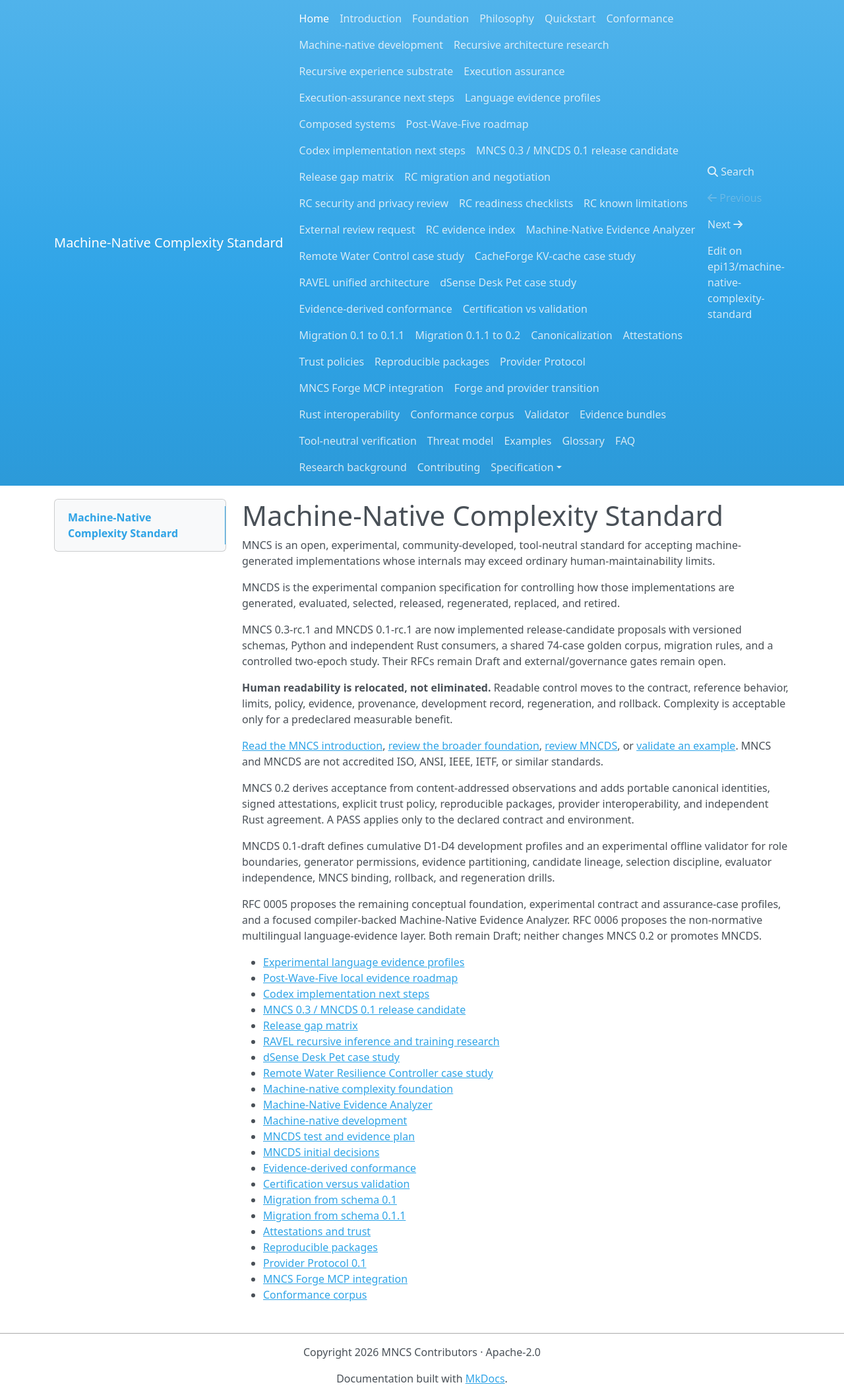
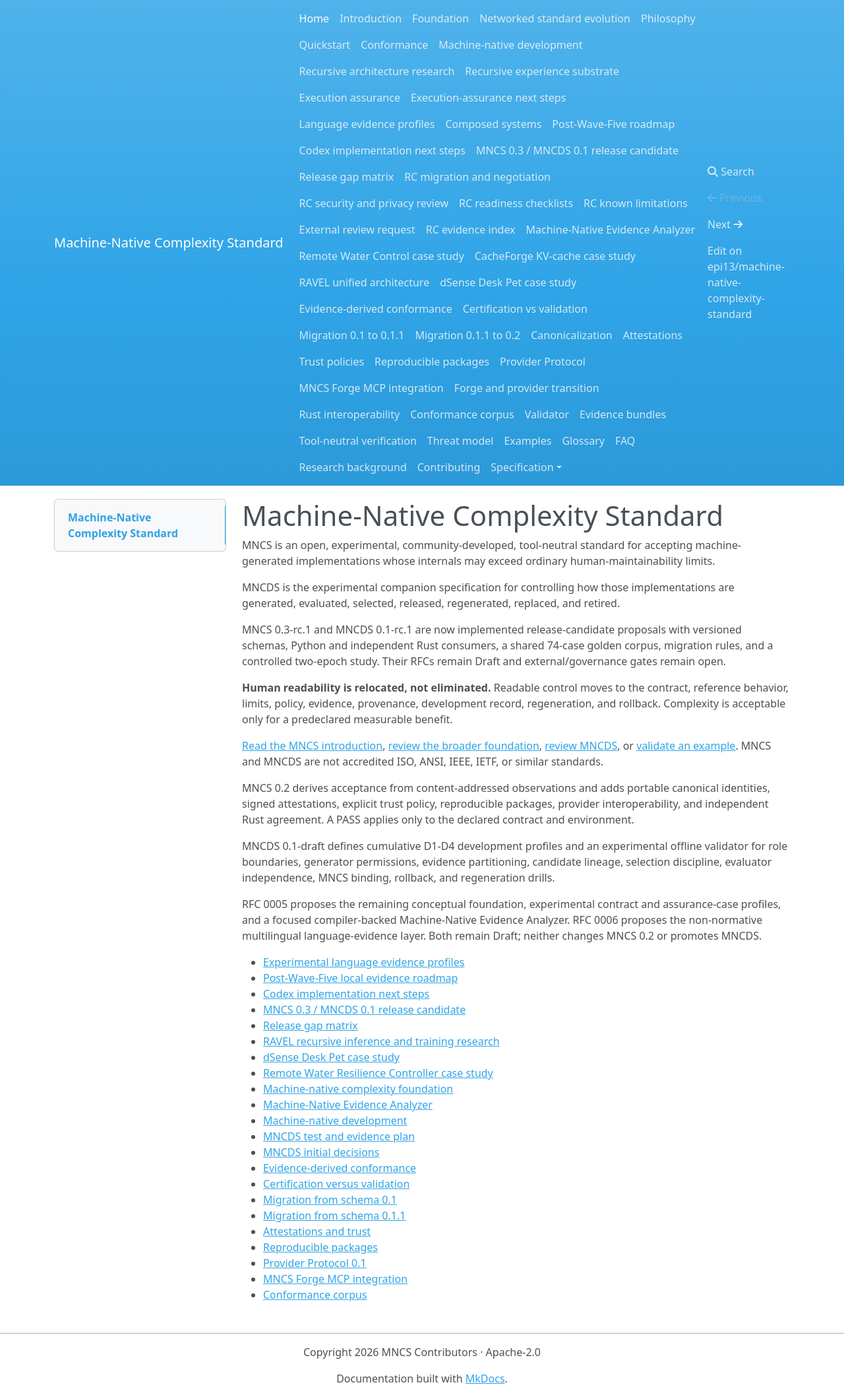
Before and after one commit to epi13/machine-native-complexity-standard, an MkDocs documentation site: the page built from docs/index.md, in a window 1280 px wide. Shown: the whole page at 66% size. Built offline with MkDocs 1.6.1, drawn with Linux system fonts in a browser that asks for light colours; nearby versions of some CDN libraries.

Commit message:
Add network evolution documentation to site

```diff
--- a/mkdocs.yml
+++ b/mkdocs.yml
@@ -12,6 +12,7 @@
   - Home: index.md
   - Introduction: introduction.md
   - Foundation: foundational-model.md
+  - Networked standard evolution: networked-standard-evolution.md
   - Philosophy: philosophy.md
   - Quickstart: quickstart.md
   - Conformance: conformance.md
```
